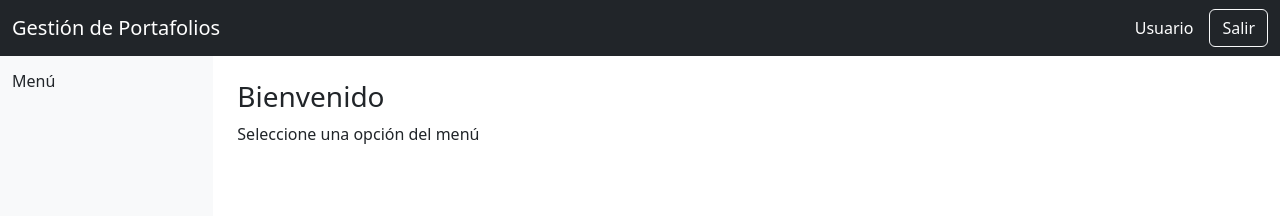
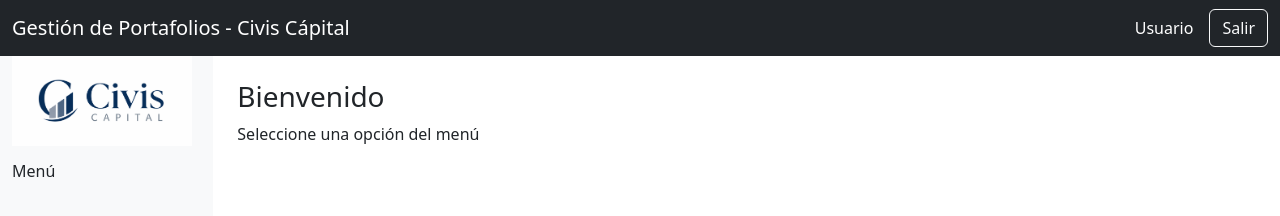
Before and after one commit to johanleon-svg/model, a website: page public/principal.html in a window 1280 px wide. Drawn offline with nearby package versions, Linux system fonts and the light colour scheme; no server answers; sample sign-in values are in the browser's storage; some icons are missing.

Commit message:
Cambio de logo en portada y menus internos. Cambio en autor readme

```diff
--- a/public/principal.html
+++ b/public/principal.html
@@ -3,14 +3,14 @@
 
 <head>
     <meta charset="UTF-8">
-    <title>Gestión de Portafolios</title>
+    <title>Gestión de Portafolios - Civis Cápital</title>
     <link href="https://cdn.jsdelivr.net/npm/bootstrap@5.3.2/dist/css/bootstrap.min.css" rel="stylesheet">
 </head>
 
 <body>
     <nav class="navbar navbar-dark bg-dark">
         <div class="container-fluid">
-            <a class="navbar-brand" href="/principal.html">Gestión de Portafolios</a>
+            <a class="navbar-brand" href="/principal.html">Gestión de Portafolios - Civis Cápital</a>
             <div class="d-flex align-items-center text-white">
                 <i class="bi bi-person-circle me-2"></i>
                 <span id="nombre_usuario"></span>
@@ -23,6 +23,7 @@
     <div class="container-fluid">
         <div class="row">
             <div class="col-md-2 bg-light vh-100">
+                <img src="img/CivisCapital-logo.png" width="180">
                 <h6 class="mt-3">Menú</h6>
                 <ul id="menu" class="nav flex-column"></ul>
             </div>
```
Also changed, not shown: public/compra.html (+1 -0 lines), public/default.html (+1 -0 lines), public/emisor.html (+1 -0 lines), public/index.html (+3 -2 lines), public/instrumento.html (+1 -0 lines), public/operaciones.html (+1 -0 lines), public/precios.html (+1 -0 lines), README.md, public/img/CivisCapital-logo.png (added), 2 other files.
